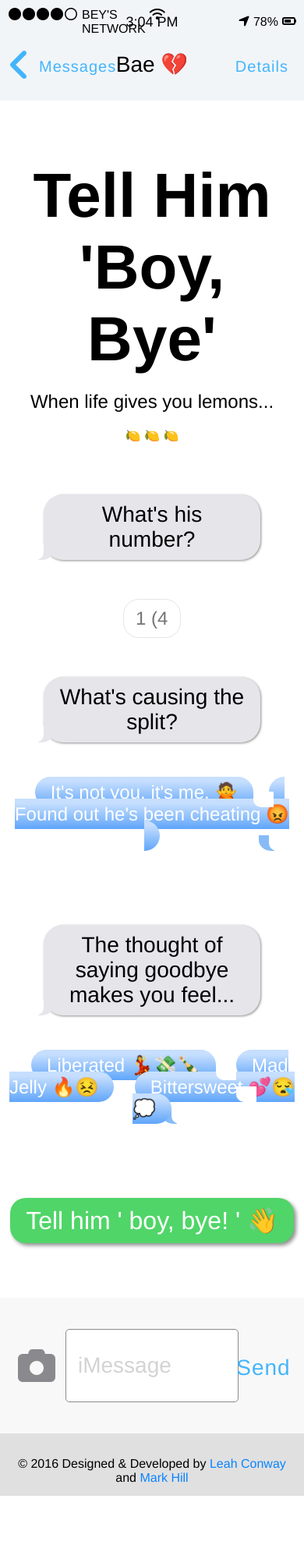
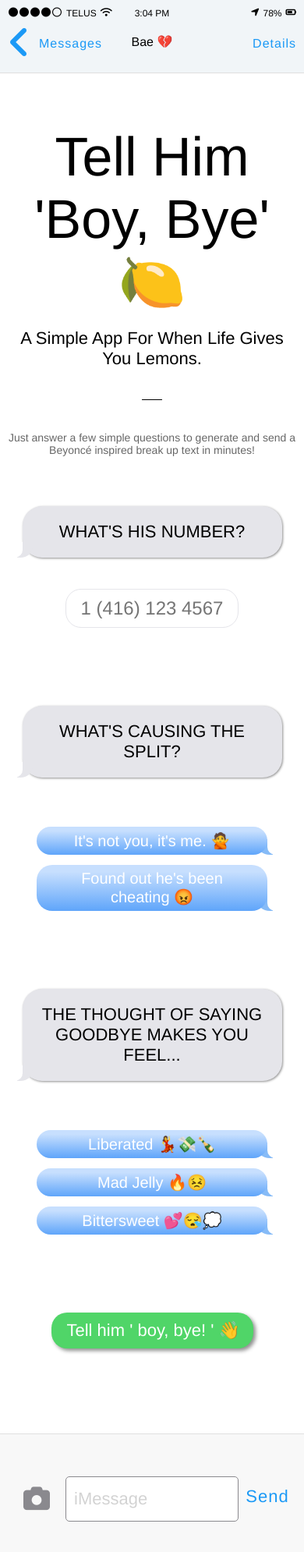
Before and after one commit to lsconway/Week4-jQuery-Project, a plain HTML site: page index.html in a window 390 px wide. Shown: the top 1990 px of the page at 78% size. Before the commit the page ends 1918 px from the top, so only its background shows below. Drawn offline with nearby package versions, Linux system fonts and the light colour scheme.

Commit message:
Updates including media queries

```diff
--- a/index.html
+++ b/index.html
@@ -4,13 +4,13 @@
 	<meta charset="UTF-8">
 	<title>Tell Him 'Boy, Bye'</title>
 
+	<meta name="viewport" content="width=device-width, initial-scale=1.0">
 	<link rel="stylesheet" type="text/css" href="style.css">
 	<script src="https://use.fontawesome.com/856109b5bd.js"></script>
 
 	<link type="image/png" href="favicon.png" rel="icon">
 </head>
 <body>
-
 <header>
 	<div class="wrapper">
 	<div class="topHeader">
@@ -22,7 +22,7 @@
 				<i class="fa fa-circle" aria-hidden="true"></i>
 				<i class="fa fa-circle-thin" aria-hidden="true"></i>
 			</div>
-			<p>Bey's Network</p>
+			<p>TELUS</p>
 			<i class="fa fa-wifi" aria-hidden="true"></i>
 		</div> <!--leftheader ends-->
 
@@ -55,8 +55,9 @@
 <main>
 <div class="wrapper">
 <section class="title">
-	<h1>Tell Him 'Boy, Bye'</h1>
-	<h2>When life gives you lemons...</h2> <p>🍋 🍋 🍋</p>
+	<h1>Tell Him 'Boy, Bye' 🍋</h1>
+	<h2>A Simple App For When Life Gives You Lemons.</h2>
+	<h3>Just answer a few simple questions to generate and send a Beyoncé inspired break up text in minutes!</h3>
 </section>
 		<form action="" class="breakupForm">
 			<fieldset class="numberForm">
@@ -67,18 +68,23 @@
 			<fieldset class="why">
 			<h3>What's causing the split?</h3>
 
+
+				<div class="whyFlex">
 					<input type="radio" name="why" id="too-good" value="tooGood">
 					<label for="too-good" class="reason1">It's not you, it's me. 🙅</label>
 
 
 					<input type="radio" name="why" id="cheated" value="cheated">
 					<label for="cheated" class="reason2">Found out he's been cheating 😡</label>
+				</div>
 
 			</fieldset>
 
 			<fieldset class="feels">
 				<h3>The thought of saying goodbye makes you feel...</h3>
 
+
+				<div class="feelsFlex">
 					<input type="radio" name="feels" id="liberated" value="liberated">
 					<label for="liberated" class="feels1">Liberated 💃💸🍾</label>
 
@@ -89,6 +95,7 @@
 
 					<input type="radio" name="feels" id="bittersweet" value="bittersweet">
 					<label for="bittersweet" class="feels3">Bittersweet 💕😪💭</label>
+				</div>
 
 				<div class="submitContainer">
 					<input type="submit" name="feels" value="Tell him ' boy, bye! ' 👋">
@@ -135,6 +142,7 @@
 		</p>
 	</div>
 </footer>
+</content>
 	<script src="https://cdnjs.cloudflare.com/ajax/libs/jquery/2.1.4/jquery.js"></script>
 	<script src="tellhim.js"></script>
 </body>
--- a/style.css
+++ b/style.css
@@ -11,7 +11,7 @@ body {
 }
 
 .wrapper {
-	max-width: 1170px;
+	max-width: 1280px;
 	padding: 10px;
 	margin: 0 auto;
 }
@@ -23,6 +23,9 @@ fieldset {
 header {
 	background-color: #F1F5F8;
 	width: 100%;
+	-webkit-box-shadow: 0px 0px 1px 0px rgba(0,0,0,0.75);
+	-moz-box-shadow: 0px 0px 1px 0px rgba(0,0,0,0.75);
+	box-shadow: 0px 0px 1px 0px rgba(0,0,0,0.75);
 }
 
 .topHeader {
@@ -89,13 +92,13 @@ header {
 }
 
 .backButton i {
-	color: #44B5FB;
+	color: #1B99F6;
 }
 
 .backButton p {
 	margin: 0;
 	letter-spacing: 1px;
-	color: #44B5FB;
+	color: #1B99F6;
 	font-weight: lighter;
 	font-size: 20px;
 	display: flex;
@@ -120,10 +123,11 @@ header {
 
 .details p {
 	letter-spacing: 1px;
-	color: #44B5FB;
+	color: #1B99F6;
 	font-weight: lighter;
 	font-size: 20px;
-	padding: 5px 10px 0 0;
+	padding-top: 5px;
+
 }
 
 .main {
@@ -133,17 +137,41 @@ header {
 .title {
 	text-align: center;
 	margin: 0 auto;
+	/*position: relative;*/
 }
 
 h1 {
-	font-size: 80px;
+	font-weight: lighter;
+	font-size: 110px;
 	margin-bottom: 0;
 }
 
 .title h2 {
 	font-weight: lighter;
+	font-size: 40px;
+	position: relative;
 }
 
+.title h2:after {
+	content: '';
+	position: absolute;
+	height: 1px;
+	background: black;
+	color: black;
+	width: 7%;
+	bottom: -40px;
+	left: 0;
+	right: 0;
+	margin: 0 auto;
+}
+
+
+.title h3 {
+	font-size: 24px;
+	font-weight: lighter;
+	color: rgba(0,0,0,0.6);
+	margin-top: 100px;
+}
 
 .breakupForm {
 	margin: 0 auto;
@@ -170,34 +198,39 @@ fieldset.numberForm label {
 }
 
 fieldset.numberForm input {
+	margin: -10px auto 0 auto;
 	display: block;
-	width: 20%;
-	margin: 0 auto;
+	width: 22%;
+	text-align: center;
 	padding: 10px 15px;
 	border-radius: 20px;
 	border: 1px solid #e5e5ea;
 	outline: none;
 }
 
-h3 {
-	margin: 50px auto;
-	font-weight: lighter;
-}
 
 .feels h3 {
 	margin-top: 100px;
 }
 
 .numberForm h3, .why h3, .feels h3 {
+	margin: 100px auto 50px auto;
+	font-weight: lighter;
+	text-transform: uppercase;
+	padding: 20px;
+	font-size: 30px;
 	width: 75%;
 	position:relative;
-	padding:10px 20px;
 	background:#E5E5EA;
 	border-radius:25px;
 	color: black;
 	-webkit-box-shadow: 1px 1px 3px 0px rgba(143,143,143,1);
 	-moz-box-shadow: 1px 1px 3px 0px rgba(143,143,143,1);
 	box-shadow: 1px 1px 3px 0px rgba(143,143,143,1);
+}
+
+.numberForm h3 {
+	margin: 50px auto;
 }
 
 .numberForm h3:before, .why h3:before, .feels h3:before {
@@ -335,8 +368,8 @@ label:hover{
 }
 
 .submitContainer {
-	margin-top: 100px;
-	margin-bottom: 60px;
+	width: 100%;
+	margin: 100px 0;
 }
 
 .submitContainer input {
@@ -354,7 +387,7 @@ label:hover{
 
 .hiddenContent {
 	display: none;
-		background: rgba(68,181,251,1);
+	background: rgba(68,181,251,1);
 	background: -moz-linear-gradient(top, rgba(68,181,251,1) 0%, rgba(8,132,255,1) 85%, rgba(8,132,255,1) 100%);
 	background: -webkit-gradient(left top, left bottom, color-stop(0%, rgba(68,181,251,1)), color-stop(85%, rgba(8,132,255,1)), color-stop(100%, rgba(8,132,255,1)));
 	background: -webkit-linear-gradient(top, rgba(68,181,251,1) 0%, rgba(8,132,255,1) 85%, rgba(8,132,255,1) 100%);
@@ -414,6 +447,9 @@ label:hover{
 	width: 100%;
 	background-color: #F8F8F8;
 	padding: 30px 0;
+	-webkit-box-shadow: 0px 0px 1px 0px rgba(0,0,0,0.75);
+	-moz-box-shadow: 0px 0px 1px 0px rgba(0,0,0,0.75);
+	box-shadow: 0px 0px 1px 0px rgba(0,0,0,0.75);
 }
 
 .contentFlex {
@@ -439,10 +475,10 @@ label:hover{
 
 .send p {
 	letter-spacing: 1px;
-	color: #44B5FB;
+	color: #1B99F6;
 	font-weight: lighter;
 	font-size: 28px;
-	padding: 5px 10px 0 0;
+	padding: 5px 10px 10px 10px;
 	cursor: pointer;
 }
 
@@ -486,8 +522,8 @@ label:hover{
 footer {
 	background-color: #e0e0e0;
 	margin: 0;
-	height: 80px;
-	padding-top: 20px;
+	/*height: 80px;*/
+	padding: 20px 10px;
 }
 
 footer p {
@@ -498,5 +534,286 @@ footer p {
 
 footer a {
 	text-decoration: none;
-	color: #0884ff;
+	color: #1B99F6;
 }
+
+
+
+@media all and (max-width: 1024px) {
+
+	fieldset.numberForm input {
+		margin: -10px auto 0 auto;
+		display: block;
+		width: 40%;
+		text-align: center;
+		padding: 10px 15px;
+		border-radius: 20px;
+		border: 1px solid #e5e5ea;
+		outline: none;
+	}
+
+	.whyFlex, .feelsFlex {
+		display: flex;
+		flex-direction: column;
+		justify-content: center;
+		margin: 0 auto;
+	}
+
+	label {
+		margin: 0 auto;
+		width: 60%;
+	}
+
+	.visible {
+		max-width: 70%;
+	}
+
+
+}
+
+
+@media all and (max-width: 600px) {
+
+	.leftHeader, .time, .rightHeader {
+		font-size: 14px;
+	}
+
+	.backButton i, {
+		font-size: 22px;
+	}
+
+	.backButton p, .name p, .details p {
+		font-size: 18px;
+	}
+
+	h1 {
+		font-size: 80px;
+	}
+
+	.title h2 {
+		font-weight: lighter;
+		font-size: 26px;
+		position: relative;
+	}
+
+	.title h3 {
+		font-size: 18px;
+		margin-top: 80px;
+	}
+
+	.numberForm h3, .why h3, .feels h3 {
+		font-size: 24px;
+		width: 90%;
+	}
+
+
+	fieldset.numberForm input {
+		margin: -10px auto 0 auto;
+		display: block;
+		width: 60%;
+		text-align: center;
+		padding: 10px 15px;
+		border-radius: 20px;
+		border: 1px solid #e5e5ea;
+		outline: none;
+	}
+
+	label {
+		margin: 0 auto;
+		width: 100%;
+		font-size: 20px;
+	}
+
+	.visible {
+		max-width: 80%;
+	}
+
+
+}
+
+
+@media all and (max-width: 480px) {
+
+	.leftHeader, .time, .rightHeader {
+		font-size: 12px;
+	}
+
+	.backButton i, {
+		font-size: 18px;
+	}
+
+	.backButton p, .name p, .details p {
+		font-size: 16px;
+	}
+
+
+	h1 {
+		font-size: 70px;
+	}
+
+	.title h2 {
+		font-weight: lighter;
+		font-size: 22px;
+		position: relative;
+	}
+
+	.title h3 {
+		font-size: 14px;
+		margin-top: 80px;
+	}
+
+	.numberForm h3, .why h3, .feels h3 {
+		font-size: 22px;
+		width: 90%;
+	}
+
+	.submitContainer input {
+		width: 70%;
+		font-size: 22px;
+		margin: 0 auto;
+	}
+
+
+	.messageContent p {
+		margin: 0;
+		font-size: 22px;
+		padding: 5px;
+	}
+
+	#placeholder {
+		margin-top: 10px
+	}
+
+	.visible {
+		font-size: 22px;
+		margin-top: 0;
+	}
+
+	.camera i {
+		font-size: 34px;
+	}
+
+	.send p {
+		font-size: 22px;
+	}
+
+
+	footer {
+		font-size: 12px;
+	}
+
+
+}
+
+
+@media all and (max-width: 375px) {
+
+	.leftHeader, .time, .rightHeader {
+		font-size: 10px;
+	}
+
+	.backButton i, {
+		font-size: 16px;
+	}
+
+	.backButton p, .name p, .details p {
+		font-size: 14px;
+	}
+
+	h1 {
+		font-size: 65px;
+	}
+
+	.title h2 {
+		font-weight: lighter;
+		font-size: 18px;
+		position: relative;
+	}
+
+	.title h3 {
+		font-size: 12px;
+		margin-top: 80px;
+	}
+
+	.numberForm h3, .why h3, .feels h3 {
+		font-size: 20px;
+		width: 90%;
+	}
+
+	.numberForm h3, .why h3, .feels h3 {
+		margin: 70px auto 20px auto;
+		font-size: 16px;
+	}
+
+	input#number {
+		margin-top: 20px;
+		font-size: 16px;
+	}
+
+
+	label {
+		margin: 0 auto;
+		width: 100%;
+		font-size: 14px;
+	}
+
+	.submitContainer input {
+		width: 70%;
+		font-size: 18px;
+		margin: 0 auto;
+		text-align: center;
+	}
+
+
+	.messageContent p {
+		margin: 0;
+		font-size: 18px;
+		padding: 5px;
+	}
+
+	.visible {
+		font-size: 18px;
+		margin-top: 0;
+	}
+
+	.camera i {
+		font-size: 32px;
+	}
+
+	.send p {
+		font-size: 18px;
+	}
+
+	footer {
+		font-size: 12px;
+	}
+
+}
+
+@media all and (max-width: 375px) {
+
+	.messageContent p {
+		margin: 0;
+		font-size: 16px;
+		padding: 5px;
+	}
+
+	.visible {
+		font-size: 16px;
+		margin-top: 0;
+	}
+
+
+	.camera i {
+		font-size: 30px;
+	}
+
+	.send p {
+		font-size: 16px;
+	}
+
+	footer {
+		font-size: 10px;
+	}
+
+}
--- a/tellhim.js
+++ b/tellhim.js
@@ -2,7 +2,7 @@ $( function (){
 
 	var why = {
 		cheated: ["I smell your secret. ", "I'm not too perfect, to ever feel this worthless. ", "I am the dragon breathing fire, beautiful man I'm the lion. ", "Beautiful man I know you're lying. ", "You can taste the dishonesty, It's all over your breath. "],
-		tooGood: ["Now I'm the one that's lying, and I don't feel bad about it. ", "It's exactly what you get.", "Tell me, what did I do wrong? I'm movin' on. ", "I came into this world, daddy's little girl, and daddy made a soldier out of me. ", "I am not broken, I'm not crying. ", "I'm not crying, you ain't trying hard enough. ", "You ain't loving hard enough. " , "I’m fresher than you. "]
+		tooGood: ["Now I'm the one that's lying, and I don't feel bad about it. ", "It's exactly what you get. ", "Tell me, what did I do wrong? I'm movin' on. ", "I came into this world, daddy's little girl, and daddy made a soldier out of me. ", "I am not broken, I'm not crying. ", "I'm not crying, you ain't trying hard enough. ", "You ain't loving hard enough. " , "I’m fresher than you. "]
 		}
 
 	var feels = {
```
Also changed, not shown: 1 other file. Lines whose indentation alone changed are shown as unchanged.
